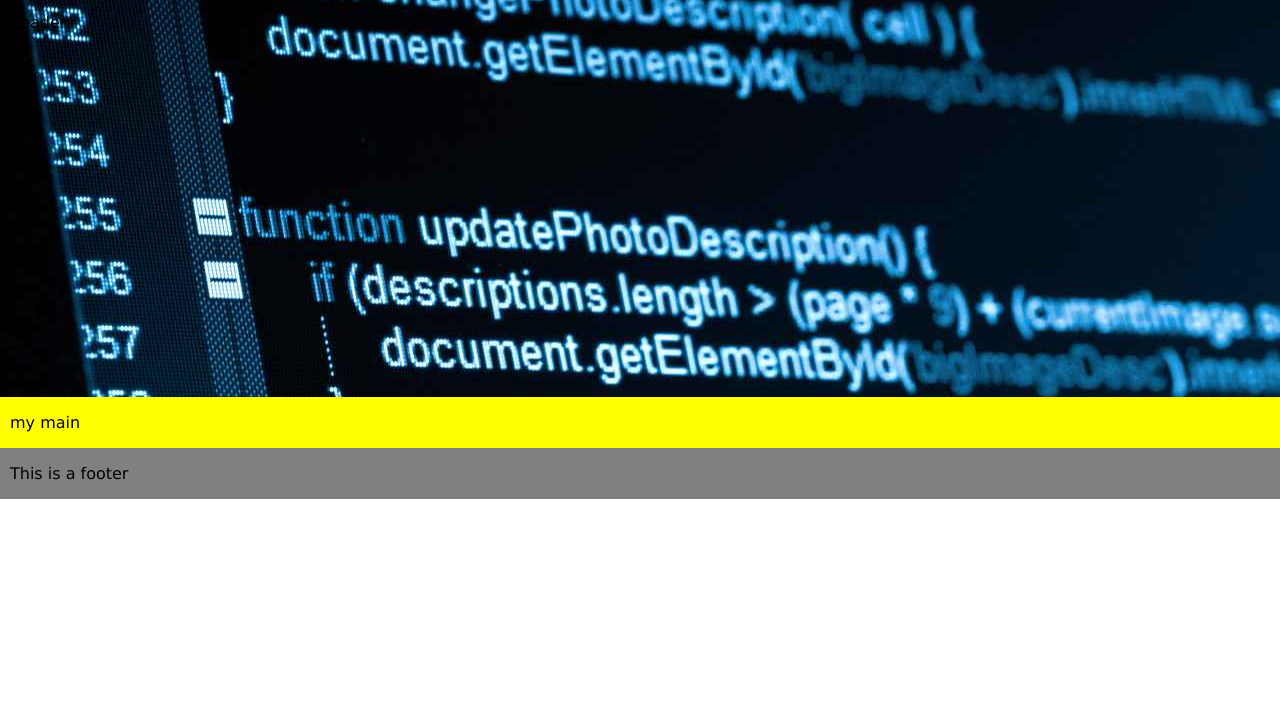
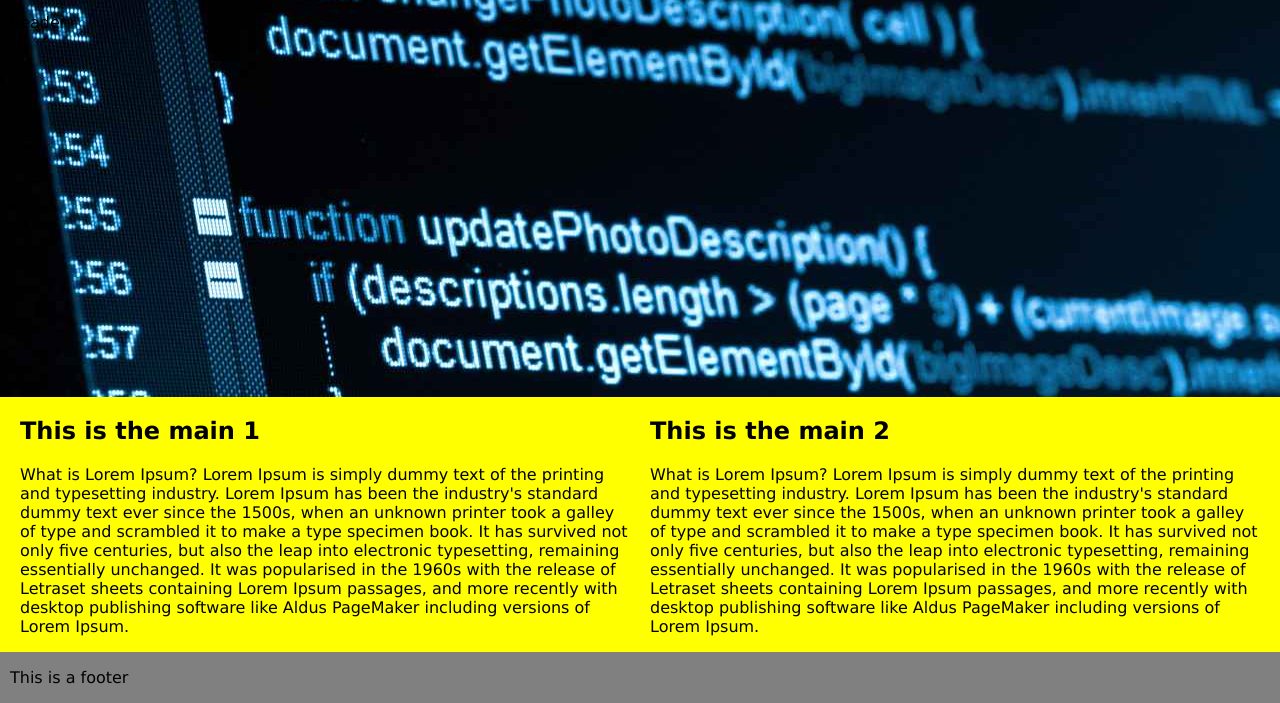
Before and after one commit to dm-web/mastertest, a plain HTML site: page index.html in a window 1280 px wide. Shown: the part 161-864 px from the top of the page. Before the commit the page ends 800 px from the top, so only its background shows below. Drawn offline with Linux system fonts and the light colour scheme.

Commit message:
topbar header nav main

```diff
--- a/index.html
+++ b/index.html
@@ -137,8 +137,26 @@
 
 
             <!--********** Main **********-->
-            <main class="lr-layout">
-                <p>my main</p>
+             <main class="lr-layout">
+
+                <div class="main1 lr-content"> <!--**** Main One ****-->
+                <h2>This is the main 1</h2>
+                <p>
+                    What is Lorem Ipsum?
+                    Lorem Ipsum is simply dummy text of the printing and typesetting industry. Lorem Ipsum has been the industry's standard dummy text ever since the 1500s, when an unknown printer took a galley of type and scrambled it to make a type specimen book. It has survived not only five centuries, but also the leap into electronic typesetting, remaining essentially unchanged. It was popularised in the 1960s with the release of Letraset sheets containing Lorem Ipsum passages, and more recently with desktop publishing software like Aldus PageMaker including versions of Lorem Ipsum.
+                </p>
+
+                </div><!--******* End of Main One ********-->
+
+                <div class="mai2 lr-content"> <!--**** Main Two ****-->
+                    <h2>This is the main 2</h2>
+                    <p>
+                        What is Lorem Ipsum?
+                        Lorem Ipsum is simply dummy text of the printing and typesetting industry. Lorem Ipsum has been the industry's standard dummy text ever since the 1500s, when an unknown printer took a galley of type and scrambled it to make a type specimen book. It has survived not only five centuries, but also the leap into electronic typesetting, remaining essentially unchanged. It was popularised in the 1960s with the release of Letraset sheets containing Lorem Ipsum passages, and more recently with desktop publishing software like Aldus PageMaker including versions of Lorem Ipsum.
+                    </p>
+
+                </div><!--********** End of Main Two **********-->
+
             </main>
             <!--********** End of Main **********-->
 
```
